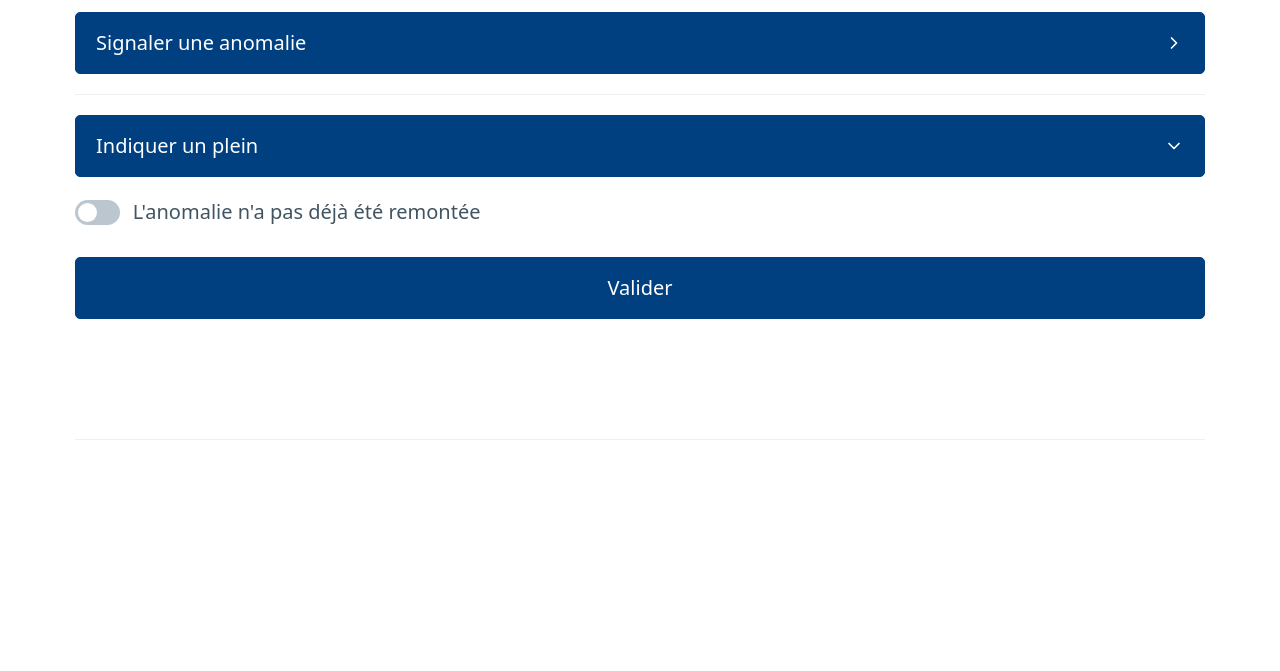
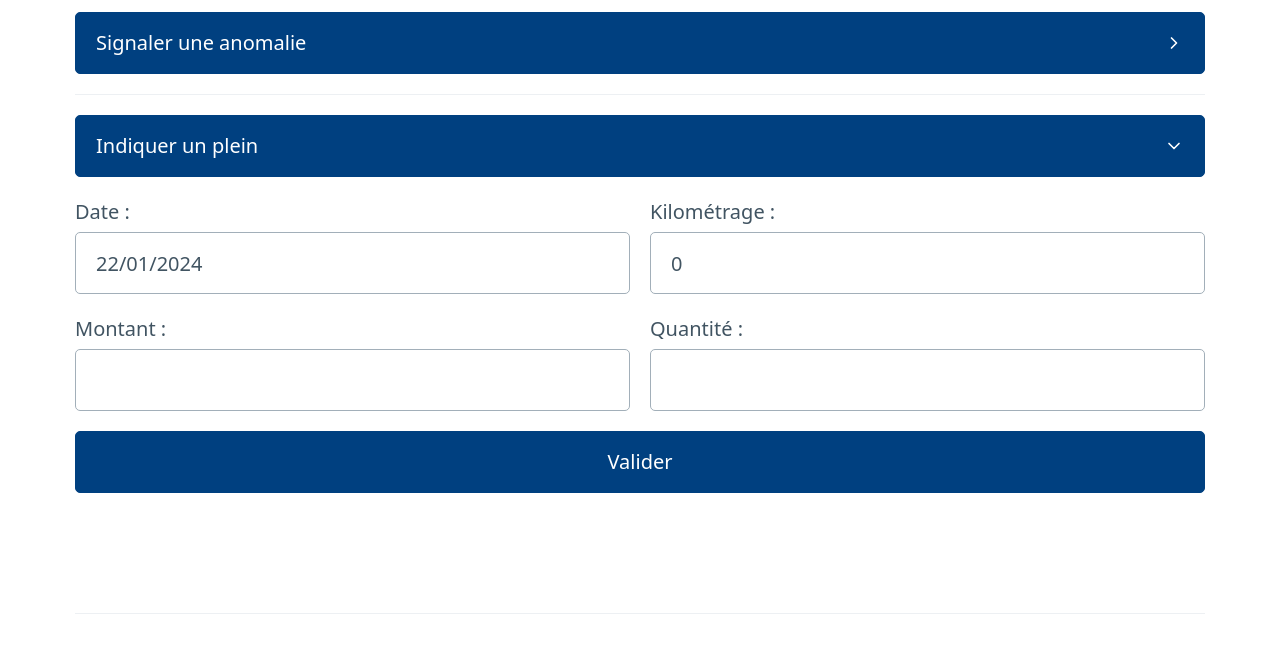
Before and after one commit to protec38/CarBoN, a Django app: page /vehicles/detail/1/ in a window 1280 px wide, after a click on "Indiquer un plein". Shown: the part 394-1065 px from the top of the page. Before the commit the page ends 834 px from the top, so only its background shows below. Run offline with Django 5.2, Linux system fonts and the light colour scheme; data comes from the database, SQL or seed files in the repository.

Commit message:
Support des dépenses de carburant dans les vues

```diff
--- a/main/templates/main/vehicle_detail.html
+++ b/main/templates/main/vehicle_detail.html
@@ -115,14 +115,15 @@
             <section>
                 <form action="{% url 'vehicle_details' vehicle.pk %}" method="post">
                     {% csrf_token %}
-                    {{ fuel_expense_form.as_p }}
-                    <p>
-                        <label>
-                            <input type="checkbox" required role="switch">
-                            L'anomalie n'a pas déjà été remontée
-                        </label>
-                    </p>
-                    <input type="submit" value="Valider" name="defect-form">
+                    <div class="grid">
+                        <div>{{ fuel_expense_form.date.as_field_group }}</div>
+                        <div>{{ fuel_expense_form.mileage.as_field_group }}</div>
+                    </div>
+                    <div class="grid">
+                        <div>{{ fuel_expense_form.amount.as_field_group }}</div>
+                        <div>{{ fuel_expense_form.quantity.as_field_group }}</div>
+                    </div>
+                    <input type="submit" value="Valider" name="fuel-expense-form">
                 </form>
             </section>
         </details>
--- a/main/views.py
+++ b/main/views.py
@@ -55,6 +55,9 @@ class VehicleDetailView(DetailView):
                 return HttpResponseServerError()
 
             context["trip_form"] = trip_form
+
+        if "fuel_expense_form" not in context:
+            context["fuel_expense_form"] = forms.FuelExpenseForm()
 
         return context
 
```
